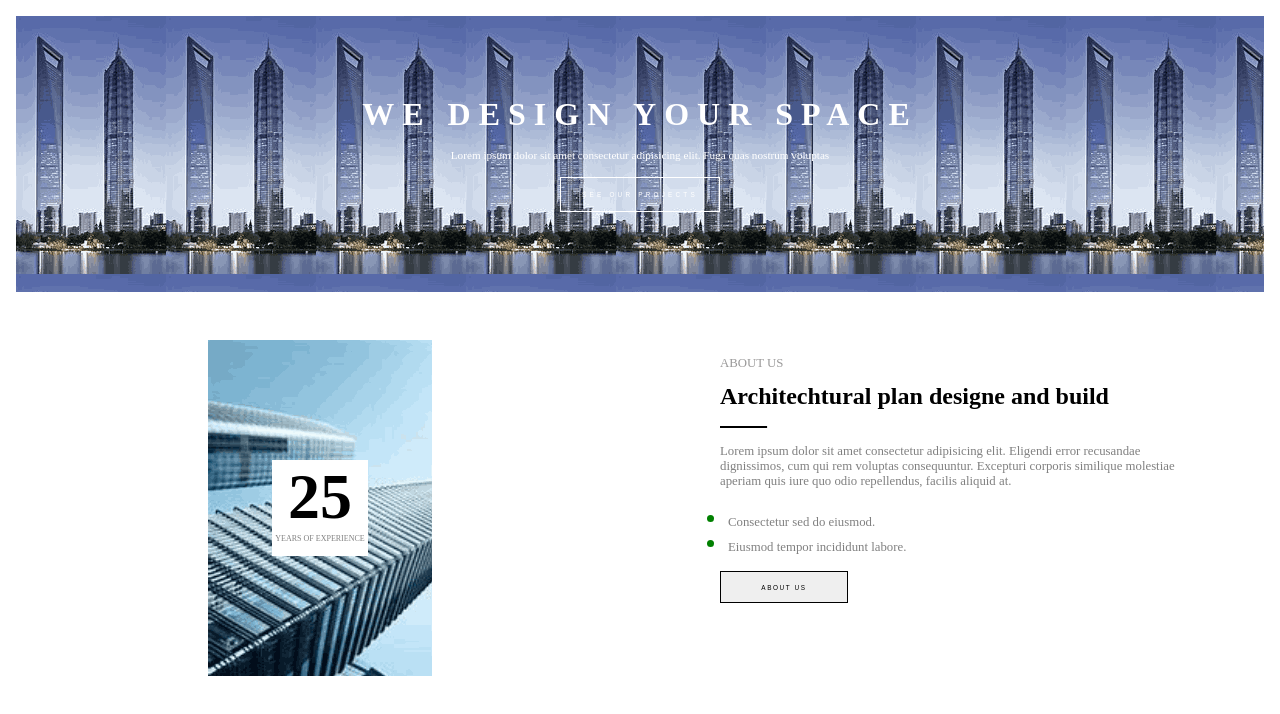
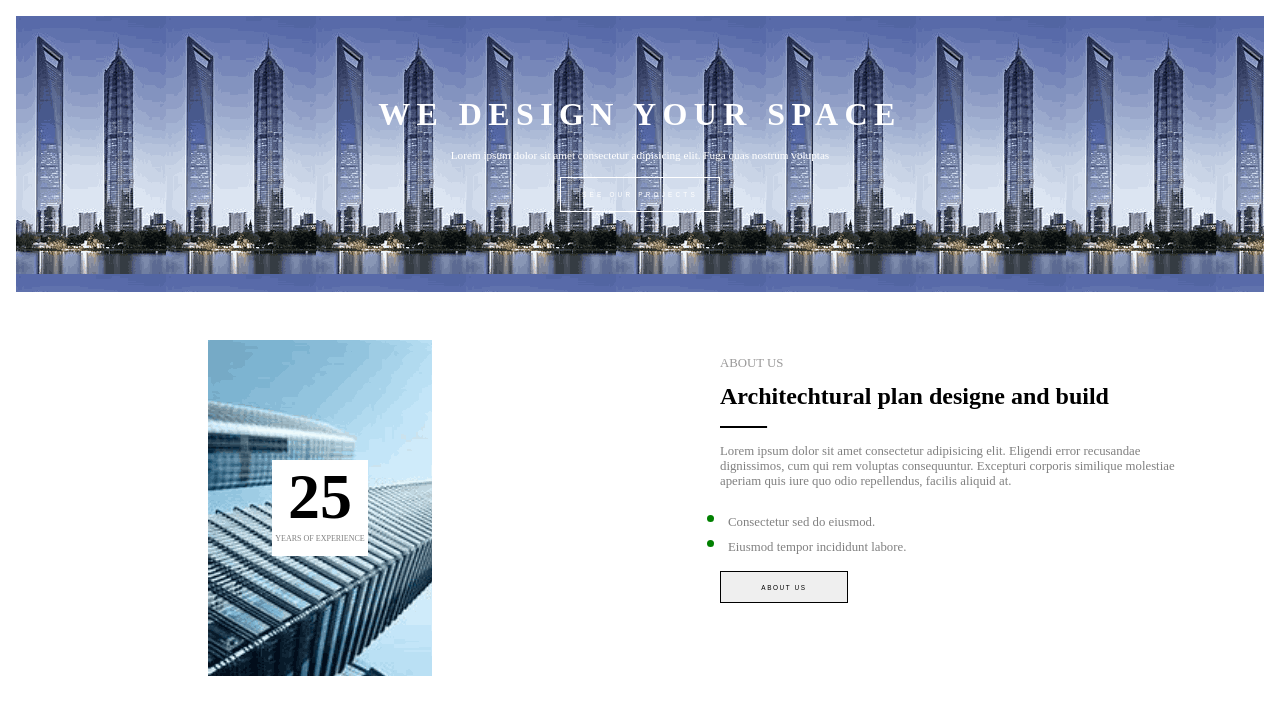
Before and after one commit to Simoniene/paskaita12, a plain HTML site: page index.html in a window 1280 px wide. Drawn offline with Linux system fonts and the light colour scheme.

Commit message:
Update style.css

```diff
--- a/style.css
+++ b/style.css
@@ -15,7 +15,7 @@ header {
 }
 h1 {
   font-size: 2rem;
-  letter-spacing: 0.5rem;
+  letter-spacing: 0.4rem;
 }
 .text {
   text-align: center;
```
